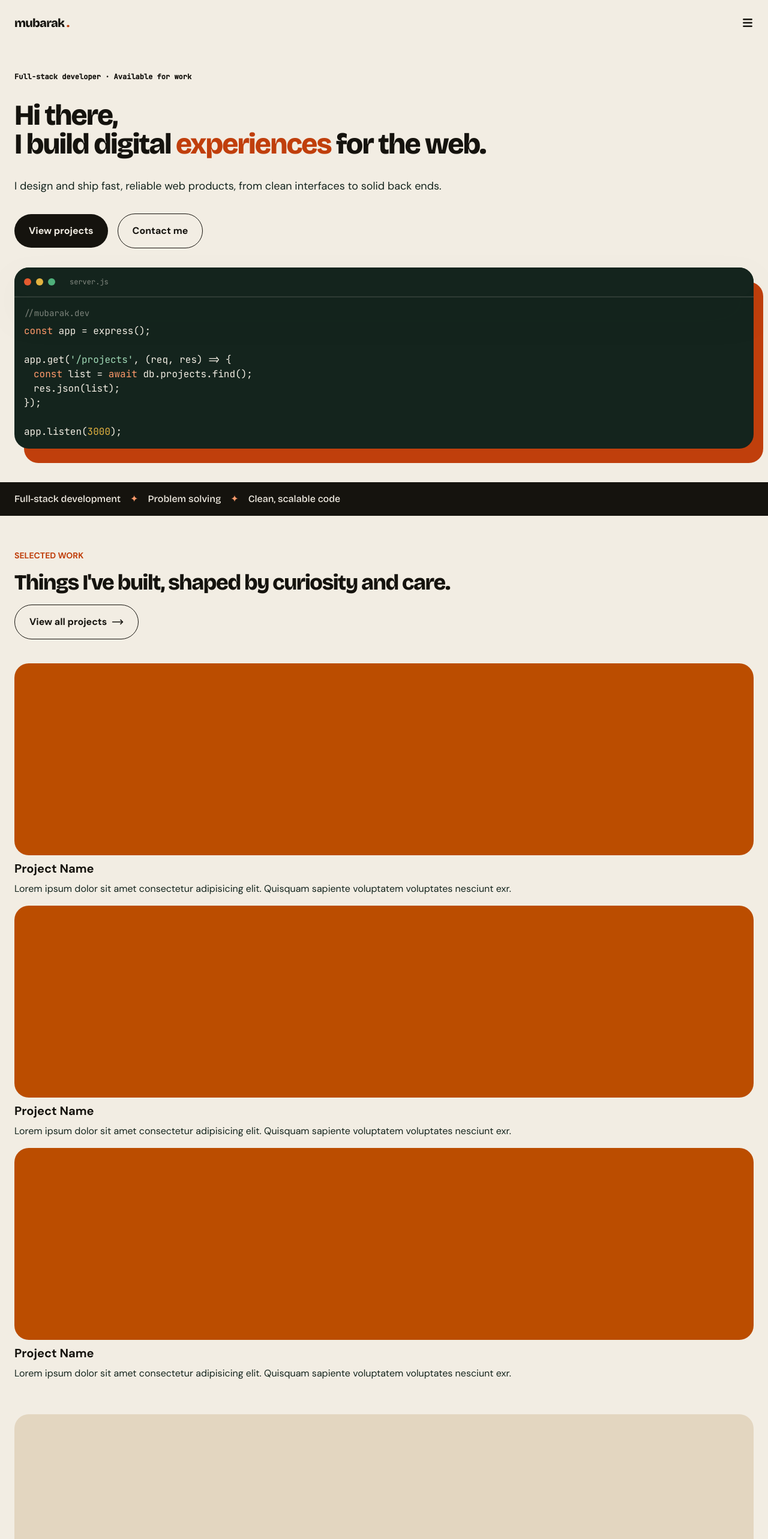
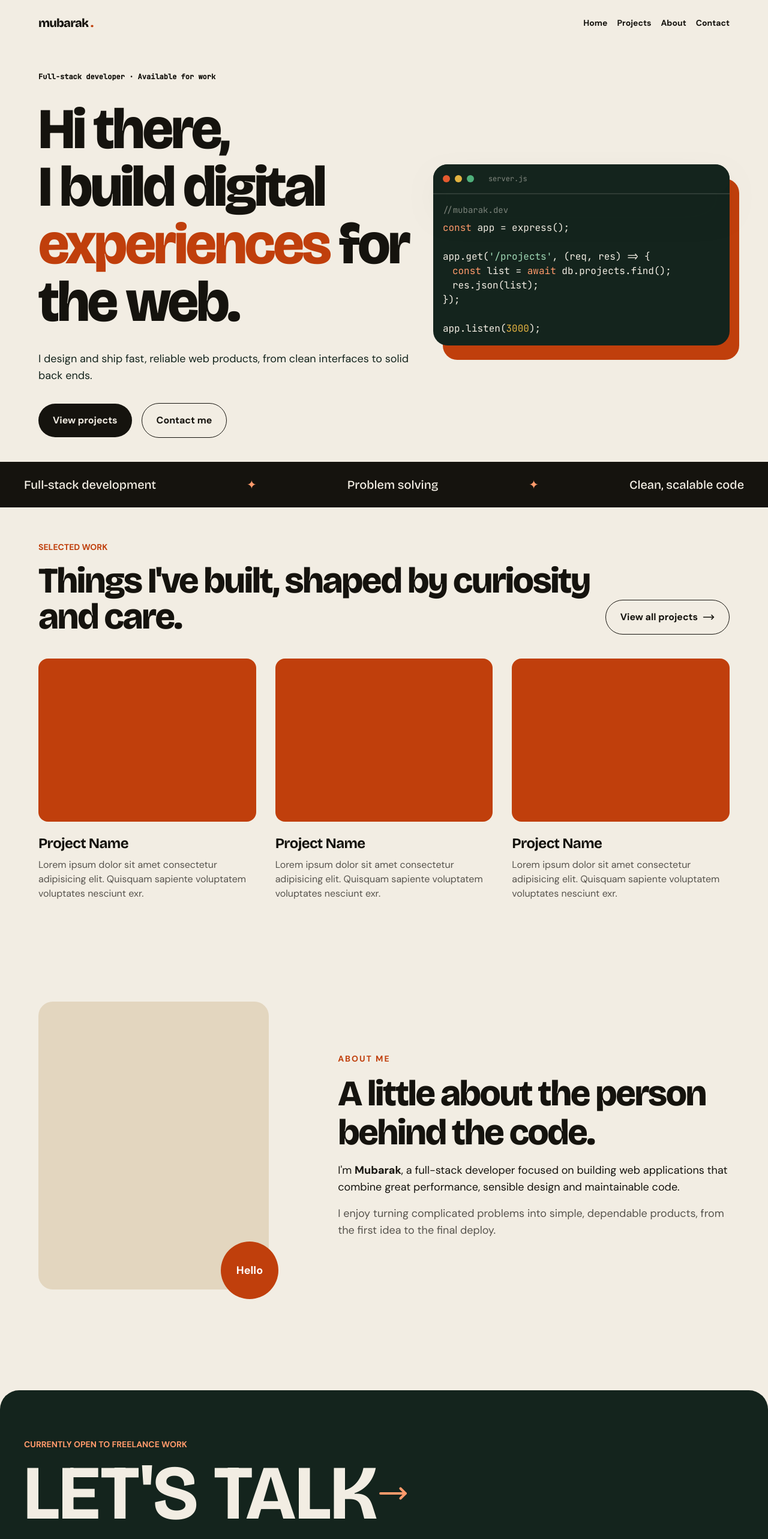
Before and after one commit to MubarakAfolabi/my-portfolio, a Next.js app: page / in a window 1280 px wide. Shown: the top 2566 px of the page at 60% size. Built offline with nearby package versions, Linux system fonts and the light colour scheme.

Commit message:
made homepage responsive

```diff
--- a/app/page.tsx
+++ b/app/page.tsx
@@ -1,14 +1,12 @@
 import AboutMe from "@/component/home/AboutMe";
 import Hero from "@/component/home/Hero";
 import SelectedWork from "@/component/home/SelectedWork";
-import SkillsStrip from "@/component/home/SkillsStrip";
 import Footer from "@/component/layout/Footer";
 
 export default function Home() {
   return (
     <main className="flex flex-col gap-14 mt-30">
       <Hero />
-      <SkillsStrip />
       <SelectedWork />
       <AboutMe />
       <Footer />
--- a/component/home/AboutMe.tsx
+++ b/component/home/AboutMe.tsx
@@ -1,21 +1,28 @@
 export default function AboutMe() {
   return (
-    <section className="flex flex-col gap-10 px-6">
-      <div className="relative bg-[hsl(38,38%,82%)] h-120 w-full rounded-lg">
-        <div className="absolute -right-2.5 -bottom-2.5 flex items-center justify-center bg-primary text-primary-foreground text-lg font-semibold h-20 w-20 rounded-full">
+    <section className="mx-auto grid max-w-300 items-center gap-10 px-6 py-16 md:grid-cols-[2fr_3fr] md:gap-16 md:py-28">
+      <div className="relative mx-auto aspect-4/5 w-full max-w-sm rounded-3xl bg-muted md:mx-0">
+        {/* <Image src="/me.jpg" alt="Mubarak" fill className="rounded-3xl object-cover" /> */}
+        <div className="absolute right-3 bottom-3 grid size-20 place-items-center rounded-full bg-primary text-lg font-bold text-primary-foreground md:-right-4 md:-bottom-4 md:size-24">
           Hello
         </div>
       </div>
 
       <div className="flex flex-col gap-4">
-        <div className="text-primary text-sm font-semibold">ABOUT ME</div>
-        <h1 className="text-4xl">A little about the person behind the code.</h1>
-        <p className="text-secondary text-lg">
-          I'm <span className="font-semibold">Mubarak</span>, a full-stack
+        <p className="text-sm font-bold tracking-[0.14em] text-primary uppercase">
+          About me
+        </p>
+        <h2 className="text-4xl leading-[1.08] md:text-5xl lg:text-6xl">
+          A little about the person behind the code.
+        </h2>
+        <p className="text-lg">
+          I&apos;m <span className="font-bold">Mubarak</span>, a full-stack
           developer focused on building web applications that combine great
-          performance, sensible design and maintainable code. I enjoy turning
-          complicated problems into simple, dependable products, from the first
-          idea to the final deploy.
+          performance, sensible design and maintainable code.
+        </p>
+        <p className="text-lg text-muted-foreground">
+          I enjoy turning complicated problems into simple, dependable products,
+          from the first idea to the final deploy.
         </p>
       </div>
     </section>
--- a/component/home/CodeWrap.tsx
+++ b/component/home/CodeWrap.tsx
@@ -1,6 +1,6 @@
 export default function CodeWrap() {
   return (
-    <div className="relative bg-secondary font-mono text-background rounded-lg">
+    <div className="w-full h-fit lg:max-w-lg relative bg-secondary font-mono text-background rounded-lg">
       <div className="absolute top-6 -right-4 -bottom-6 left-4 -z-10 rounded-3xl bg-primary"></div>
 
       <div className="flex items-center gap-6 p-4 relative overflow-hidden rounded-3xl bg-secondary text-secondary-foreground shadow-[0_30px_60px_-20px_var(--code-shadow)]">
@@ -20,8 +20,8 @@ export default function CodeWrap() {
         </p>
         <div className="mt-4">
           <p>
-            app.get(<span className="text-mint">'/projects'</span>, (req, res)
-            =&gt; {"{"}
+            app.get(<span className="text-mint">&apos;/projects&apos;</span>,
+            (req, res) =&gt; {"{"}
           </p>
           <p className="ml-4">
             <span className="text-accent">const</span> list ={" "}
--- a/component/home/Hero.tsx
+++ b/component/home/Hero.tsx
@@ -1,14 +1,16 @@
 import Link from "next/link";
 import CodeWrap from "./CodeWrap";
+import SkillsStrip from "./SkillsStrip";
 
 export default function Hero() {
   return (
-    <section className="flex flex-col gap-8 px-6">
+    <section className="lg:min-h-[calc(100svh-7.5rem)] flex flex-col justify-between gap-10">
+      <div className="flex flex-col lg:flex-row lg:justify-between lg:items-center gap-8 mx-auto max-w-300 px-6">
         <div className="flex flex-col gap-8">
           <div className="font-mono font-semibold text-xs">
             Full-stack developer · Available for work
           </div>
-        <h1 className="flex flex-col text-5xl">
+          <h1 className="flex flex-col text-5xl lg:text-8xl">
             Hi there,
             <span>
               I build digital
@@ -36,6 +38,9 @@ export default function Hero() {
         </div>
 
         <CodeWrap />
+      </div>
+
+      <SkillsStrip />
     </section>
   );
 }
--- a/component/home/SelectedWork.tsx
+++ b/component/home/SelectedWork.tsx
@@ -4,22 +4,24 @@ import ProjectCard from "../ui/ProjectCard";
 
 export default function SelectedWork() {
   return (
-    <section className="flex flex-col gap-10 px-6">
+    <section className="mx-auto max-w-300 flex flex-col gap-10 px-6">
       <div className="flex flex-col gap-4">
         <div className="text-primary text-sm font-semibold">SELECTED WORK</div>
-        <h1 className="text-4xl">
-          Things I've built, shaped by curiosity and care.
+        <div className="flex flex-col lg:flex-row lg:justify-between lg:items-end gap-5">
+          <h1 className="text-4xl lg:text-6xl">
+            Things I&apos;ve built, shaped by curiosity and care.
           </h1>
           <Link
             href="#"
-          className="flex items-center gap-2 font-semibold border border-foreground text-foreground w-fit py-4 px-6 rounded-full cursor-pointer"
+            className="flex shrink-0 whitespace-nowrap items-center gap-2 font-semibold border border-foreground text-foreground w-fit py-4 px-6 rounded-full cursor-pointer"
           >
             View all projects
             <MoveRight size={20} />
           </Link>
         </div>
+      </div>
 
-      <ul className="flex flex-col gap-4">
+      <ul className="grid grid-cols-[repeat(auto-fit,minmax(280px,1fr))] gap-8">
         <ProjectCard />
         <ProjectCard />
         <ProjectCard />
--- a/component/home/SkillsStrip.tsx
+++ b/component/home/SkillsStrip.tsx
@@ -1,11 +1,13 @@
 export default function SkillsStrip() {
   return (
-    <div className="flex items-center flex-wrap gap-4 font-heading text-md bg-foreground text-background py-4 px-6">
-      <p>Full-stack development</p>
-      <div className="text-accent">&#10022;</div>
-      <p>Problem solving</p>
-      <div className="text-accent">&#10022;</div>
-      <p>Clean, scalable code</p>
+    <div className="gap-4 font-heading text-md lg:text-xl bg-foreground text-background py-4 lg:py-6 px-6">
+      <div className="flex items-center justify-between flex-wrap mx-auto max-w-300">
+        <p>Full-stack development</p>
+        <div className="text-accent">&#10022;</div>
+        <p>Problem solving</p>
+        <div className="text-accent">&#10022;</div>
+        <p>Clean, scalable code</p>
+      </div>
     </div>
   );
 }
--- a/component/layout/Footer.tsx
+++ b/component/layout/Footer.tsx
@@ -3,13 +3,17 @@ import Link from "next/link";
 
 export default function Footer() {
   return (
-    <footer className="flex flex-col gap-10 bg-secondary text-background px-6 pt-20 pb-10 rounded-t-4xl">
+    <footer className="bg-secondary text-background px-6 pt-20 pb-10 rounded-t-4xl">
+      <div className="flex flex-col gap-10 mx-auto max-w-300">
         <div className="flex flex-col gap-2">
           <div className="text-accent text-sm font-semibold">
             CURRENTLY OPEN TO FREELANCE WORK
           </div>
-        <Link href="#" className="font-heading font-bold flex text-5xl">
-          LET'S TALK{" "}
+          <Link
+            href="#"
+            className=" font-heading font-bold flex items-center text-5xl lg:text-9xl"
+          >
+            LET&apos;S TALK{" "}
             <span className="text-accent">
               <MoveRight size={50} />
             </span>
@@ -49,6 +53,7 @@ export default function Footer() {
             <ArrowUp size={14} />
           </button>
         </div>
+      </div>
     </footer>
   );
 }
--- a/component/layout/Header.tsx
+++ b/component/layout/Header.tsx
@@ -44,13 +44,9 @@ export default function Header() {
     return () => window.removeEventListener("scroll", handleScroll);
   }, []);
 
-  useEffect(() => {
-    console.log(dropdown);
-  }, [dropdown]);
-
   return (
     <header
-      className={`fixed top-0 left-0 right-0 z-50 ${dropdown ? "p-0" : "p-3"} transition-all duration-300`}
+      className={`fixed top-0 left-0 right-0 z-50 ${dropdown ? "p-0" : "p-3"} transition-all duration-300 mx-auto max-w-300`}
     >
       <div
         className={`flex flex-col gap-10 w-full p-3 transition-all duration-300 ${scrolled ? "bg-secondary text-background" : ""} ${dropdown ? "p-6 bg-secondary text-background h-fit rounded-b-4xl" : "rounded-md"}`}
@@ -60,15 +56,29 @@ export default function Header() {
             mubarak <span className="text-primary">.</span>
           </h1>
           <button
-            className="transition-colors hover:text-primary cursor-pointer"
+            className="md:hidden transition-colors hover:text-primary cursor-pointer"
             onClick={() => setDropdown((prev) => !prev)}
           >
             <Menu size={20} strokeWidth={3} />
           </button>
+
+          <nav className="hidden md:block">
+            <ul className="flex items-center gap-4">
+              {linkRoutes.map((route) => {
+                return (
+                  <li key={route.name}>
+                    <Link href="#" className="font-semibold text-sm">
+                      {route.name}
+                    </Link>
+                  </li>
+                );
+              })}
+            </ul>
+          </nav>
         </div>
 
         {dropdown && (
-          <div className="flex flex-col gap-6">
+          <div className="flex flex-col gap-6 md:hidden">
             <nav className="font-heading text-background">
               <ul>
                 {linkRoutes.map((route, index) => {
@@ -97,7 +107,7 @@ export default function Header() {
               href="#"
               className="flex items-center justify-center font-semibold bg-accent text-secondary w-full py-4 px-6 rounded-full cursor-pointer"
             >
-              Let's Talk
+              Let&apos;s Talk
               <MoveRight size={20} />
             </Link>
 
--- a/component/ui/ProjectCard.tsx
+++ b/component/ui/ProjectCard.tsx
@@ -1,9 +1,11 @@
 export default function ProjectCard() {
   return (
     <li className="flex flex-col gap-2">
-      <div className="bg-amber-700 h-80 w-full rounded-lg"></div>
-      <p className="text-foreground text-xl font-bold">Project Name</p>
-      <p className="text-secondary">
+      <div className="aspect-4/3 w-full rounded-2xl bg-primary" />
+      <p className="mt-3 font-heading text-2xl font-bold tracking-tight">
+        Project Name
+      </p>
+      <p className="text-muted-foreground">
         Lorem ipsum dolor sit amet consectetur adipisicing elit. Quisquam
         sapiente voluptatem voluptates nesciunt exr.
       </p>
```
Lines whose indentation alone changed are shown as unchanged.
